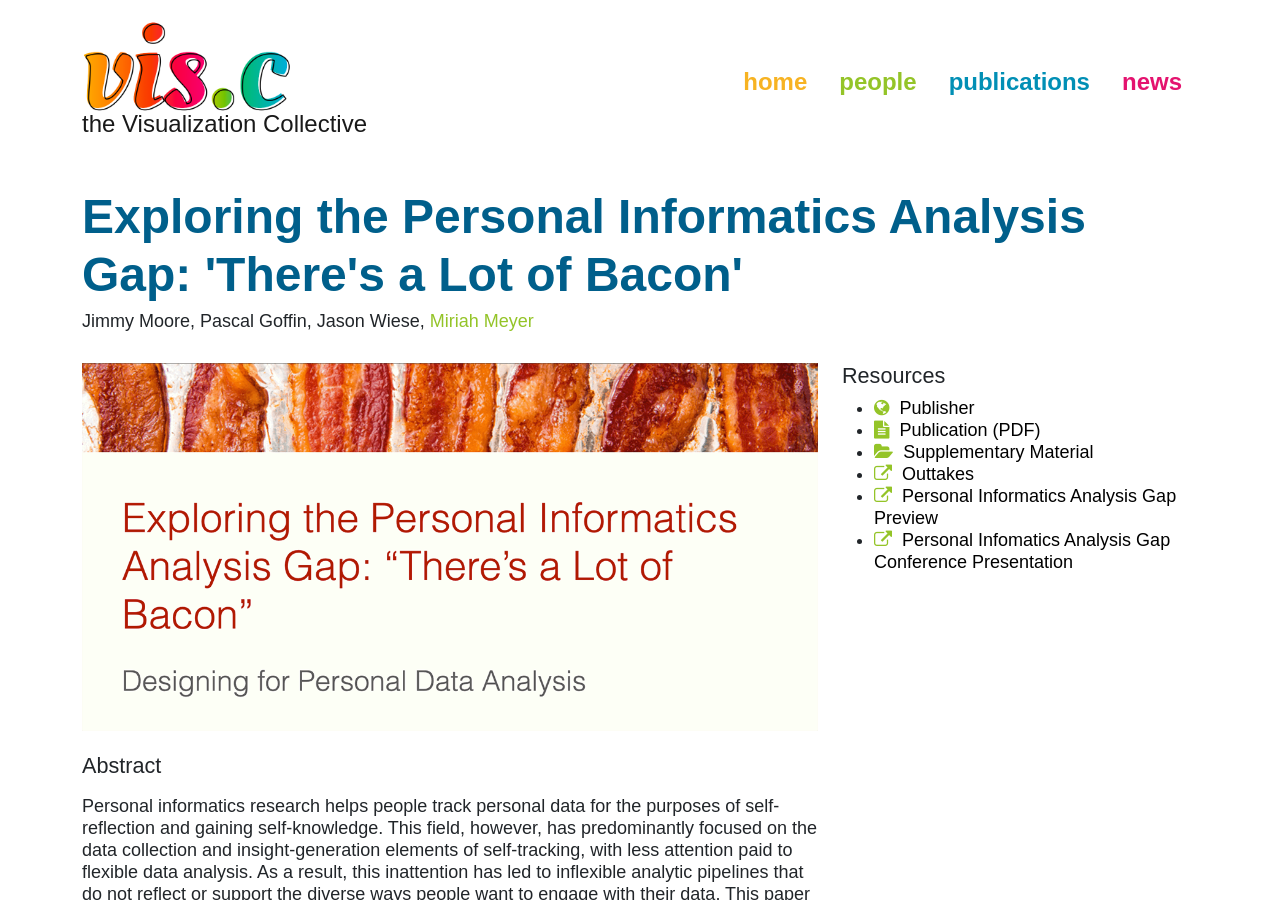
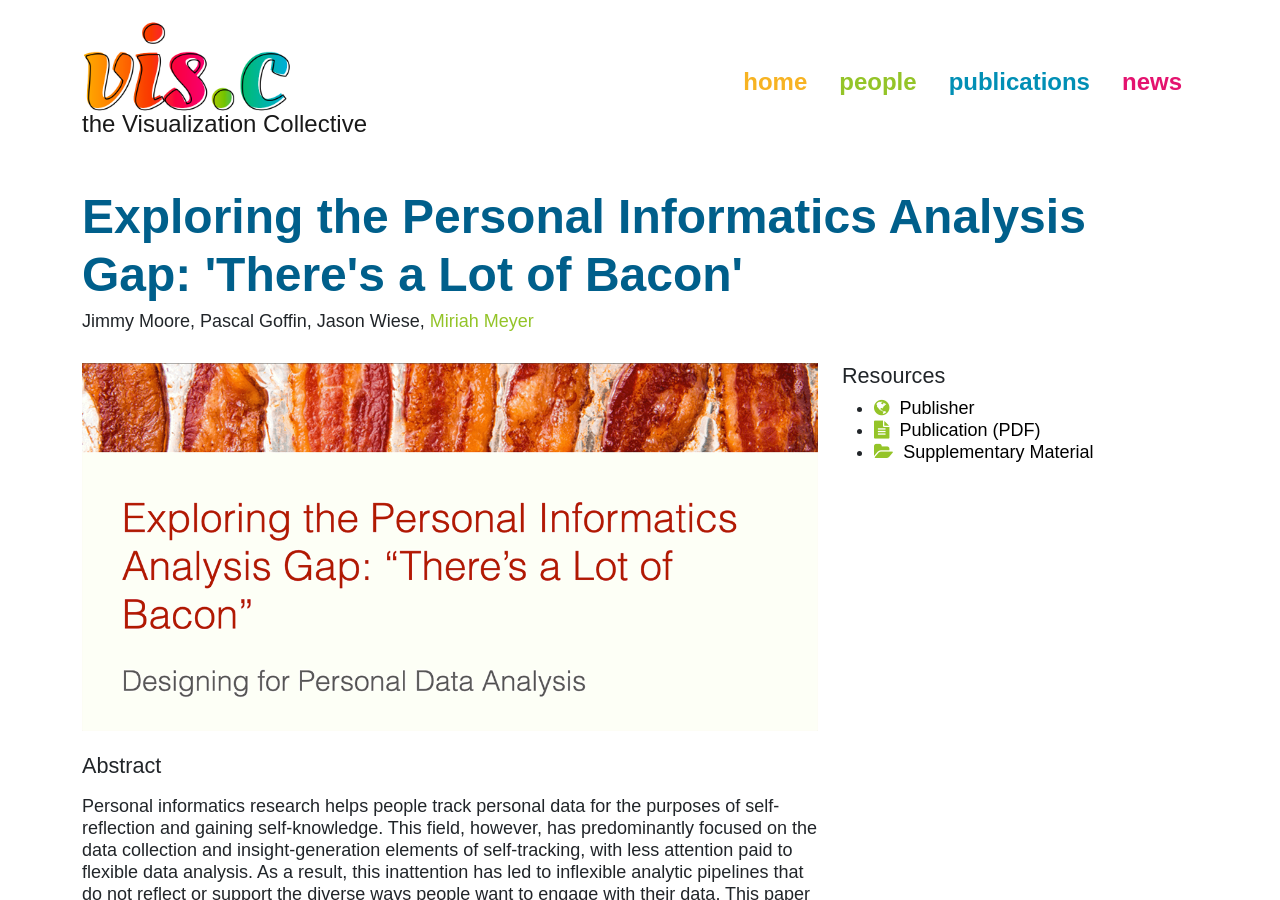
Before and after one commit to visidlab/visidlab.github.io, a Jekyll site: the page built from _publications/2021_vis_gap.md, in a window 1280 px wide and 900 px high. Built offline with Jekyll 4.4.1, drawn with Linux system fonts in a browser that asks for light colours; some web fonts are replaced.

Commit message:
Update 2021_vis_gap.md

```diff
--- a/_publications/2021_vis_gap.md
+++ b/_publications/2021_vis_gap.md
@@ -57,20 +57,10 @@
 
 
 
-videos:
- - name: "Outtakes"
-   youtube-id: 8EKUTMKrhcQ
-   file: 2021_vis_gap_outtakes.mp4
- - name: "Personal Informatics Analysis Gap Preview"
-   youtube-id: CYG3qVClPb0
-   file: 2021_vis_gap_preview.mp4
- - name: "Personal Infomatics Analysis Gap Conference Presentation"
-   youtube-id: Qk20ayrFhxw
-   file: 2021_vis_gap_presentation.mp4
 
 # Provide a preprint and supplement pdf
-pdf: 2021_preprint_gap.pdf
-supplement: 2021_preprint_gap_supplement.zip
+pdf: https://sci.utah.edu/~vdl/papers/2021_preprint_gap.pdf
+supplement: https://sci.utah.edu/~vdl/papers/2021_preprint_gap_supplement.zip
 
 
 
```
